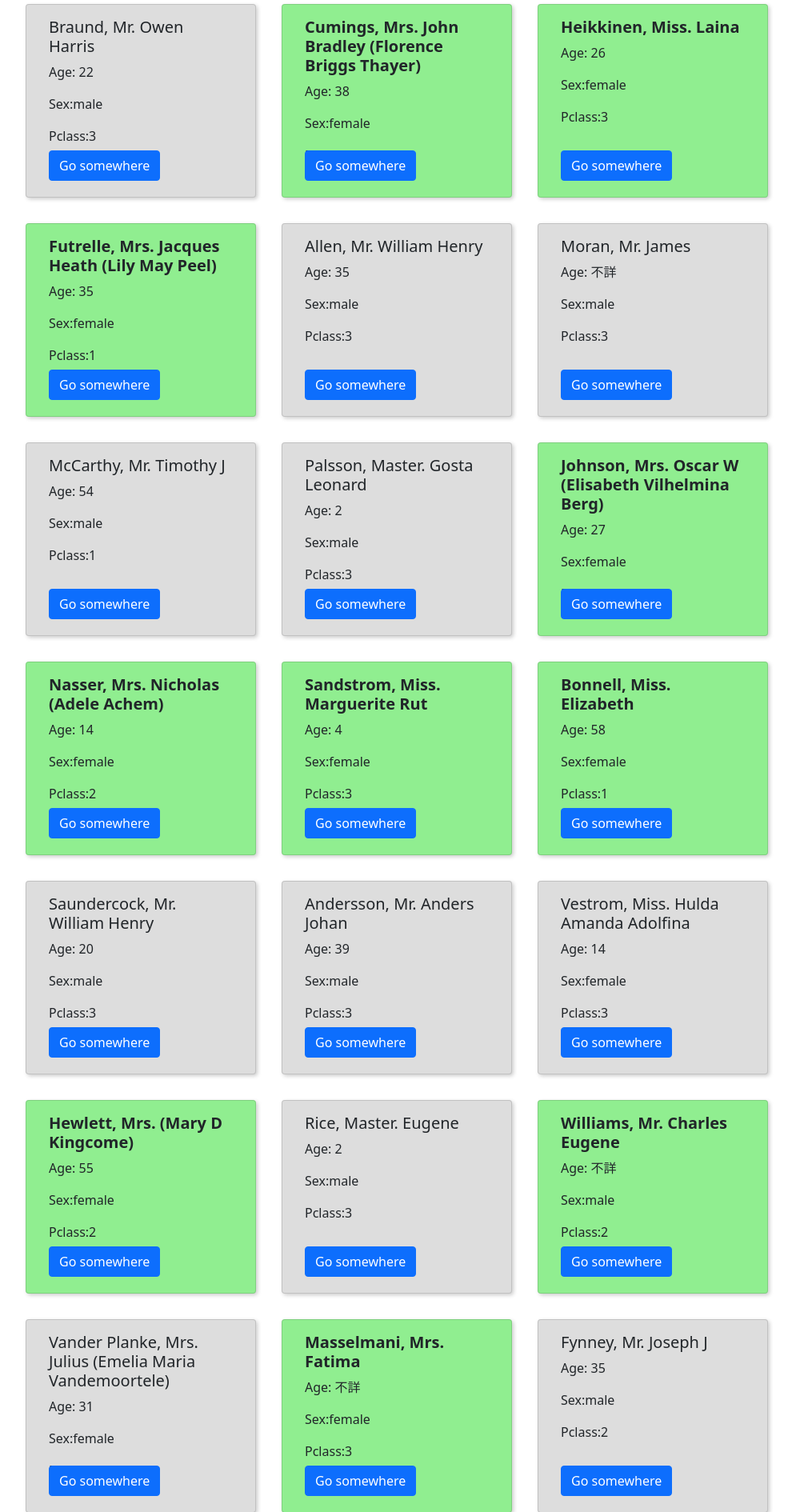
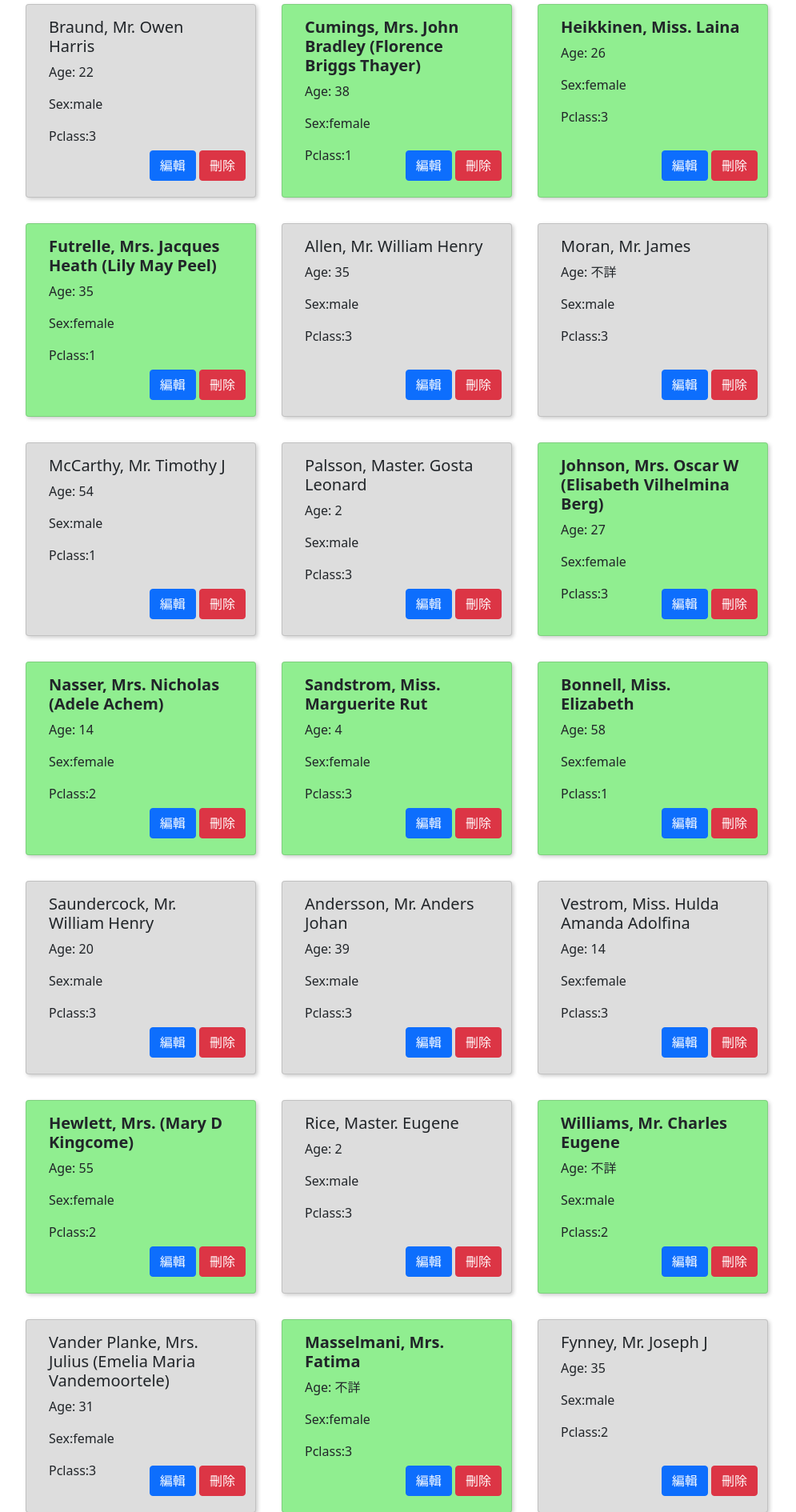
Before and after one commit to mackliu/112-AI-PHP, a PHP site: page /index.php in a window 1280 px wide. Shown: the part 865-2755 px from the top of the page at 80% size, without its empty margins (54-1049 px from the left). Run offline with PHP 8.4, Linux system fonts and the light colour scheme; data comes from the database, SQL or seed files in the repository.

Commit message:
建立編輯使用者按鈕及傳遞id值給edit_user.php

```diff
--- /dev/null
+++ b/edit_user.php
@@ -0,0 +1,6 @@
+<?php
+echo "使用者id:".$_GET['id'];
+
+
+?>
+<hr>
--- a/index.php
+++ b/index.php
@@ -189,8 +189,9 @@ foreach($users as $user){
     </p>
     <p class='card-text'>Sex:<?=$user['Sex'];?></p>
     <p class='card-text'>Pclass:<?=$user['Pclass'];?></p>
-    <div class="position-absolute" style="bottom:20px; width:100%">
-      <a href="#" class="btn btn-primary">Go somewhere</a>
+    <div class="position-absolute text-end pe-3" style="bottom:20px; width:100%">
+      <a href="edit_user.php?id=<?=$user['PassengerId'];?>" class="btn btn-primary">編輯</a>
+      <a href="#" class="btn btn-danger">刪除</a>
     </div>
   </div>
 </div>
```
